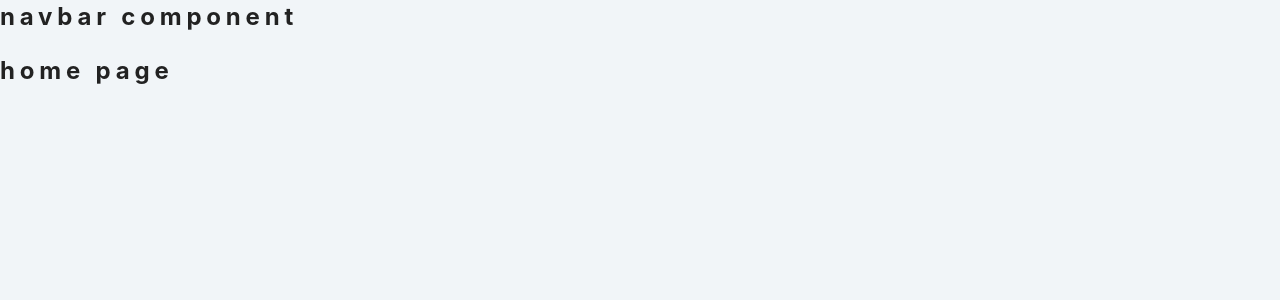
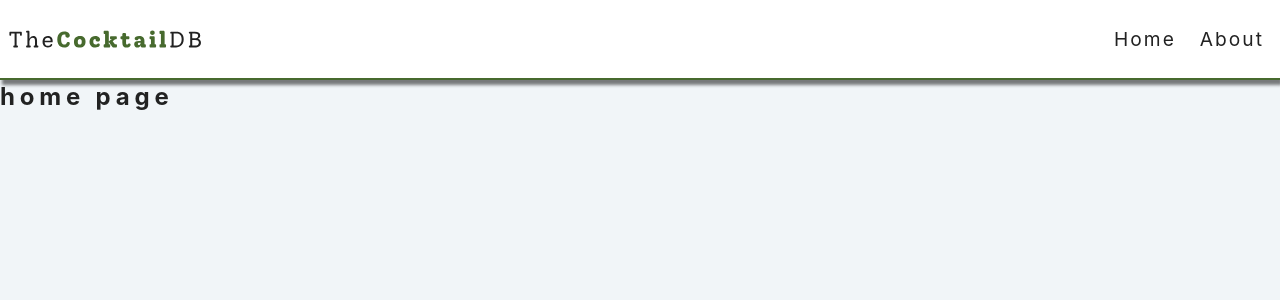
Before and after one commit to duoeduardo/cocktails, a React (Create React App) app: page / in a window 1280 px wide. Shown: the top 300 px of the page. Built offline with nearby package versions, Linux system fonts and the light colour scheme.

Commit message:
configurar navbar

```diff
--- a/src/components/Navbar.js
+++ b/src/components/Navbar.js
@@ -1,13 +1,25 @@
-import React from 'react'
-import { Link } from 'react-router-dom'
-import logo from '../logo.svg'
+import React from "react";
+import { Link } from "react-router-dom";
+import logo from "../logo.svg";
 
 const Navbar = () => {
   return (
-    <div>
-      <h2>navbar component</h2>
-    </div>
-  )
-}
+    <nav className="navbar">
+      <div className="nav-center">
+        <Link to="/">
+          <img src={logo} alt="cocktail db logo" className="logo"></img>
+        </Link>
+      </div>
+      <ul className="nav-links">
+        <li>
+          <Link to="/">Home</Link>
+        </li>
+        <li>
+          <Link to="/about">About</Link>
+        </li>
+      </ul>
+    </nav>
+  );
+};
 
-export default Navbar
+export default Navbar;
```
